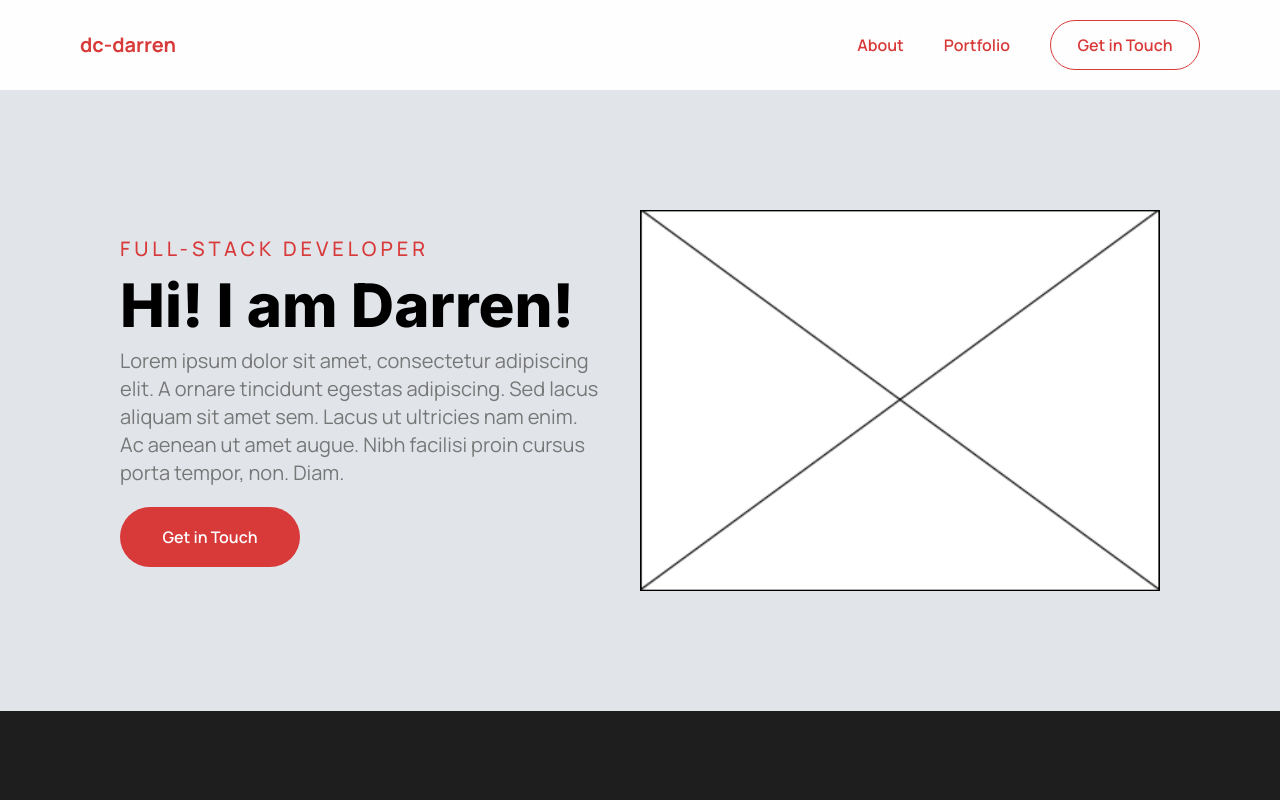
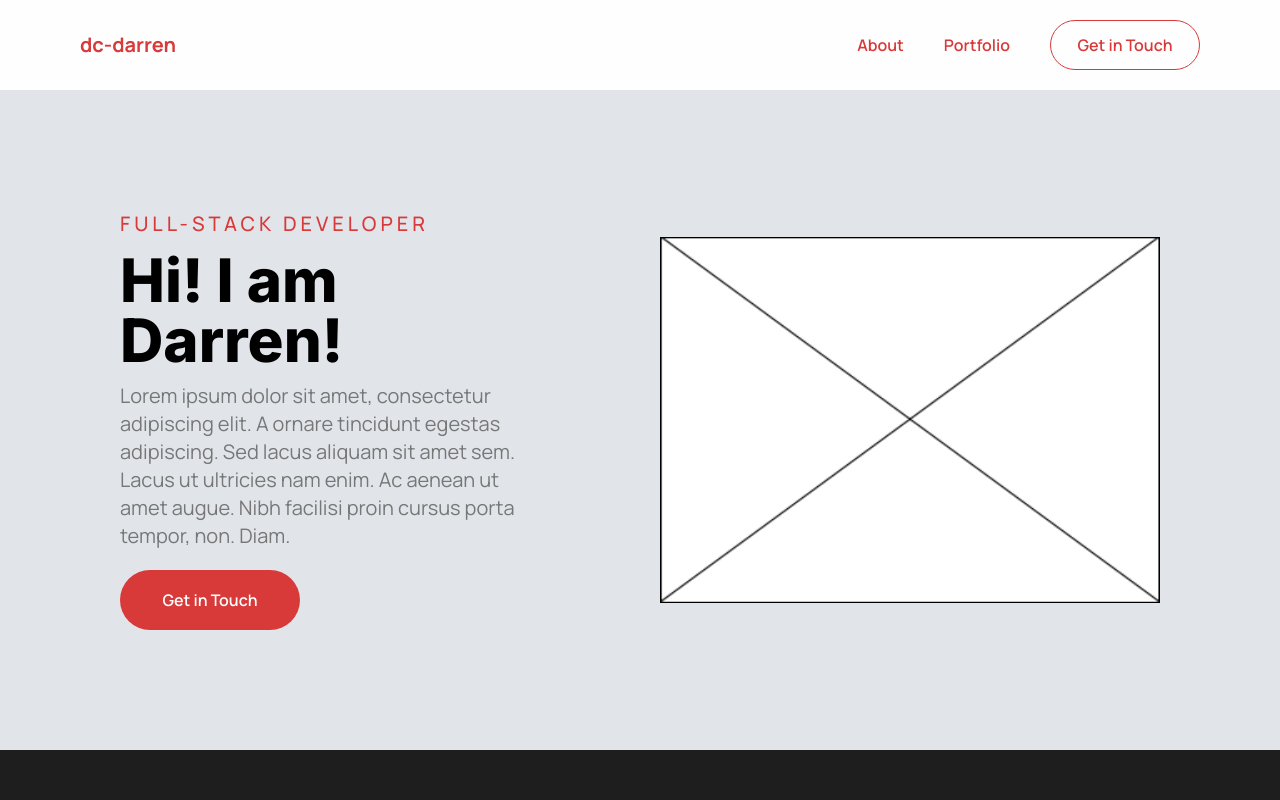
Before and after one commit to dc-darren/dc-darren.github.io, a React (Create React App) app: page / in a window 1280 px wide. Shown: the top 800 px of the page. Built offline with nearby package versions, Linux system fonts and the light colour scheme.

Commit message:
Grid for hero section

```diff
--- a/src/App.js
+++ b/src/App.js
@@ -3,7 +3,7 @@ function App() {
     <>
       {/* Navbar */}
       <header className="bg-dc-white">
-        <nav className="container-dc flex justify-between items-center text-dc-red px-20 py-5">
+        <nav className="dc-container flex justify-between items-center text-dc-red px-20 py-5">
           <h1><a href="/" className="font-bold text-xl">dc-darren</a></h1>
           <ul className="flex items-center gap-10">
             <li><a href="#about" className="font-semibold">About</a></li>
@@ -18,10 +18,10 @@ function App() {
       <main>
         {/* Hero */}
         <section className="bg-dc-light-gray">
-          <div className="container-dc flex justify-between items-center gap-10 p-30">
-            <div className="flex flex-col gap-3">
-              <h2 className="subheader-dc text-xl text-dc-red">FULL-STACK DEVELOPER</h2>
-              <h3 className="header-dc text-6xl">Hi! I am Darren!</h3>
+          <div className="dc-container dc-grid items-center gap-10 p-30">
+            <div className="col-span-5 flex flex-col gap-3">
+              <h2 className="dc-subheader text-xl text-dc-red">FULL-STACK DEVELOPER</h2>
+              <h3 className="dc-header text-6xl">Hi! I am Darren!</h3>
               <p className="flex-shrink-0 basis-1/2 text-xl text-dc-gray">
                 Lorem ipsum dolor sit amet, consectetur adipiscing elit.
                 A ornare tincidunt egestas adipiscing. Sed lacus aliquam sit amet sem.
@@ -30,7 +30,7 @@ function App() {
               </p>
               <a href="#getInTouch" className="btn-desktop btn-dc-red mt-2">Get in Touch</a>
             </div>
-            <img src="assets/images/sample-image.png" alt="Avatar" className="flex-shrink-0 basis-1/2 aspect-[15/11]" />
+            <img src="assets/images/sample-image.png" alt="Avatar" className="col-start-7 col-span-6 w-full aspect-[15/11]" />
           </div>
         </section>
         {/* End of Hero */}
@@ -39,7 +39,7 @@ function App() {
 
       {/* Footer */}
       <footer className="bg-dc-black">
-        <div className="container-dc grid grid-cols-3 text-xl text-dc-white px-30 py-25">
+        <div className="dc-container grid grid-cols-3 text-xl text-dc-white px-30 py-25">
           <div>
             <a href="/" className="font-bold text-4xl">dc-darren</a>
             <p className="text-zinc-300 mt-7">Made with ❤️</p>
--- a/src/css/style.css
+++ b/src/css/style.css
@@ -563,20 +563,25 @@ body {
   --tw-backdrop-sepia:  ;
 }
 
-.container-dc {
+.dc-container {
   margin-left: auto;
   margin-right: auto;
   max-width: 1536px;
 }
 
-.subheader-dc {
+.dc-grid {
+  display: grid;
+  grid-template-columns: repeat(12, minmax(0, 1fr));
+}
+
+.dc-header {
+  font-family: Inter, Manrope, ui-sans-serif,system-ui,-apple-system,BlinkMacSystemFont,"Segoe UI",Roboto,"Helvetica Neue",Arial,"Noto Sans",sans-serif,"Apple Color Emoji","Segoe UI Emoji","Segoe UI Symbol","Noto Color Emoji";
+  font-weight: 800;
+}
+
+.dc-subheader {
   font-weight: 500;
   letter-spacing: 0.2em;
-}
-
-.header-dc {
-  font-family: Inter, Manrope, ui-sans-serif,system-ui,-apple-system,BlinkMacSystemFont,"Segoe UI",Roboto,"Helvetica Neue",Arial,"Noto Sans",sans-serif,"Apple Color Emoji","Segoe UI Emoji","Segoe UI Symbol","Noto Color Emoji";
-  font-weight: 800;
 }
 
 .btn-desktop,
@@ -640,6 +645,26 @@ nav .btn-desktop {
   color: rgb(216 58 58 / var(--tw-text-opacity));
 }
 
+.col-span-3 {
+  grid-column: span 3 / span 3;
+}
+
+.col-span-5 {
+  grid-column: span 5 / span 5;
+}
+
+.col-span-6 {
+  grid-column: span 6 / span 6;
+}
+
+.col-start-6 {
+  grid-column-start: 6;
+}
+
+.col-start-7 {
+  grid-column-start: 7;
+}
+
 .mt-2 {
   margin-top: 0.5rem;
 }
@@ -662,6 +687,10 @@ nav .btn-desktop {
 
 .w-15 {
   width: 60px;
+}
+
+.w-full {
+  width: 100%;
 }
 
 .flex-shrink-0 {
--- a/src/index.css
+++ b/src/index.css
@@ -9,13 +9,19 @@
 }
 
 @layer components {
-  .container-dc {
+  .dc-container {
     @apply
     max-w-screen-2xl
     mx-auto;
   }
 
-  .transition-dc {
+  .dc-grid {
+    @apply
+    grid
+    grid-cols-12;
+  }
+
+  .dc-transition {
     @apply
     transition-all
     duration-500
@@ -24,16 +30,16 @@
     hover:shadow-dc-black;
   }
 
-  .subheader-dc {
+  .dc-header {
+    @apply
+    font-inter
+    font-extrabold;
+  }
+
+  .dc-subheader {
     @apply
     font-medium
     tracking-[0.2em];
-  }
-
-  .header-dc {
-    @apply
-    font-inter
-    font-extrabold;
   }
 
   .btn-desktop,
@@ -47,7 +53,7 @@
     font-semibold
     rounded-full
     px-5
-    transition-dc;
+    dc-transition;
   }
 
   .btn-desktop {
```
